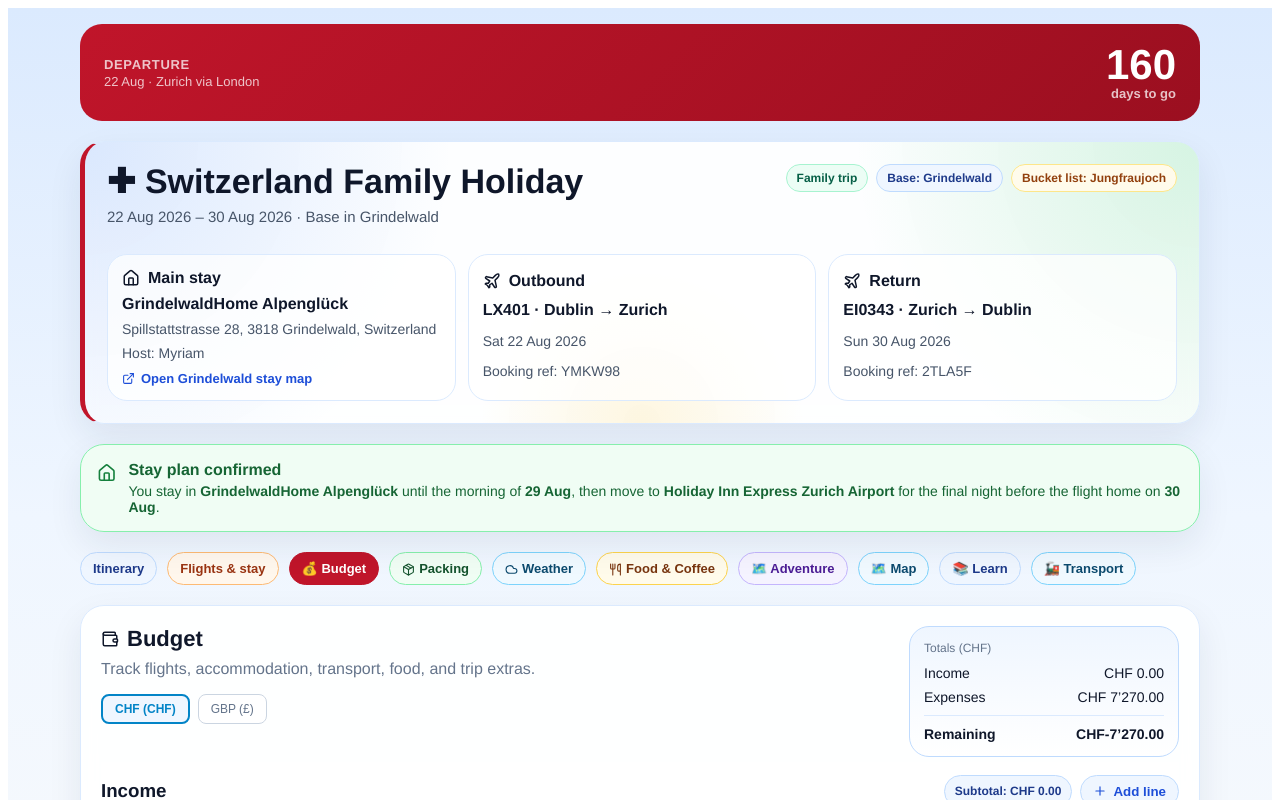
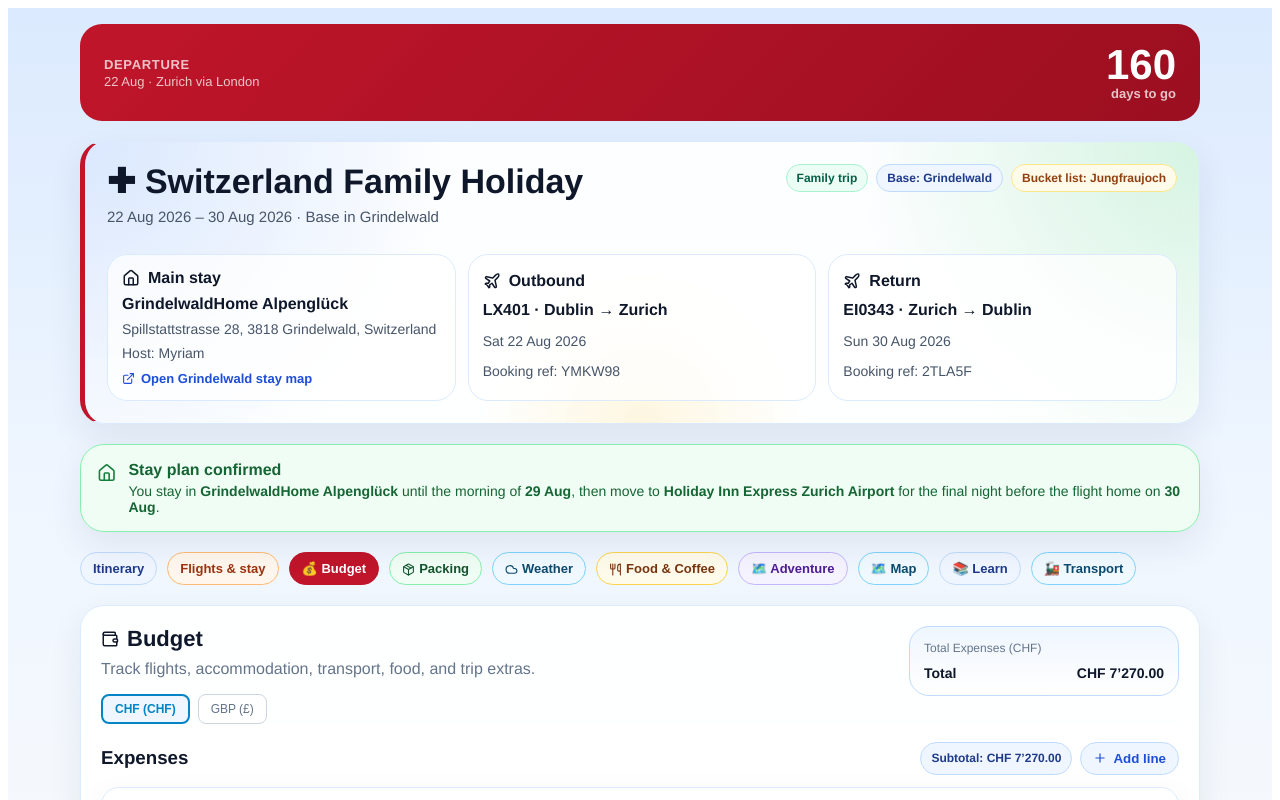
Before and after one commit to andrewhylander/Switzerland_Holiday, a React (Vite) app: page / in a window 1280 px wide. Both pictures are taken after a click on the button "💰 Budget". Shown: the top 800 px of the page. Built offline with nearby package versions, Linux system fonts and the light colour scheme.

Commit message:
Update App.jsx

```diff
--- a/src/App.jsx
+++ b/src/App.jsx
@@ -2110,24 +2110,12 @@ export default function SwitzerlandTravelAppReal() {
                     background: "linear-gradient(180deg, #eff6ff, #ffffff)",
                   }}
                 >
-                  <div style={{ fontSize: 12, color: "#64748b" }}>Totals ({budgetCurrency})</div>
+                  <div style={{ fontSize: 12, color: "#64748b" }}>Total Expenses ({budgetCurrency})</div>
                   <div style={{ display: "grid", gap: 8, marginTop: 10, fontSize: 14 }}>
-                    <div style={{ display: "flex", justifyContent: "space-between" }}><span>Income</span><span>{budgetCurrency === "CHF" ? CHF.format(totals.income) : GBP.format(totals.income * CHF_TO_GBP)}</span></div>
-                    <div style={{ display: "flex", justifyContent: "space-between" }}><span>Expenses</span><span>{budgetCurrency === "CHF" ? CHF.format(totals.expenses) : GBP.format(totals.expenses * CHF_TO_GBP)}</span></div>
-                    <div style={{ height: 1, background: "#dbeafe", margin: "2px 0" }} />
-                    <div style={{ display: "flex", justifyContent: "space-between", fontWeight: 800 }}><span>Remaining</span><span>{budgetCurrency === "CHF" ? CHF.format(totals.remaining) : GBP.format(totals.remaining * CHF_TO_GBP)}</span></div>
+                    <div style={{ display: "flex", justifyContent: "space-between", fontWeight: 800 }}><span>Total</span><span>{budgetCurrency === "CHF" ? CHF.format(totals.expenses) : GBP.format(totals.expenses * CHF_TO_GBP)}</span></div>
                   </div>
                 </div>
               </div>
-
-              <BudgetEditor
-                title="Income"
-                lines={budget.income}
-                onAdd={() => addBudgetLine("income")}
-                onRemove={(id) => removeBudgetLine("income", id)}
-                onChange={(id, patch) => updateBudgetLine("income", id, patch)}
-                currency={budgetCurrency}
-              />
 
               <BudgetEditor
                 title="Expenses"
```
